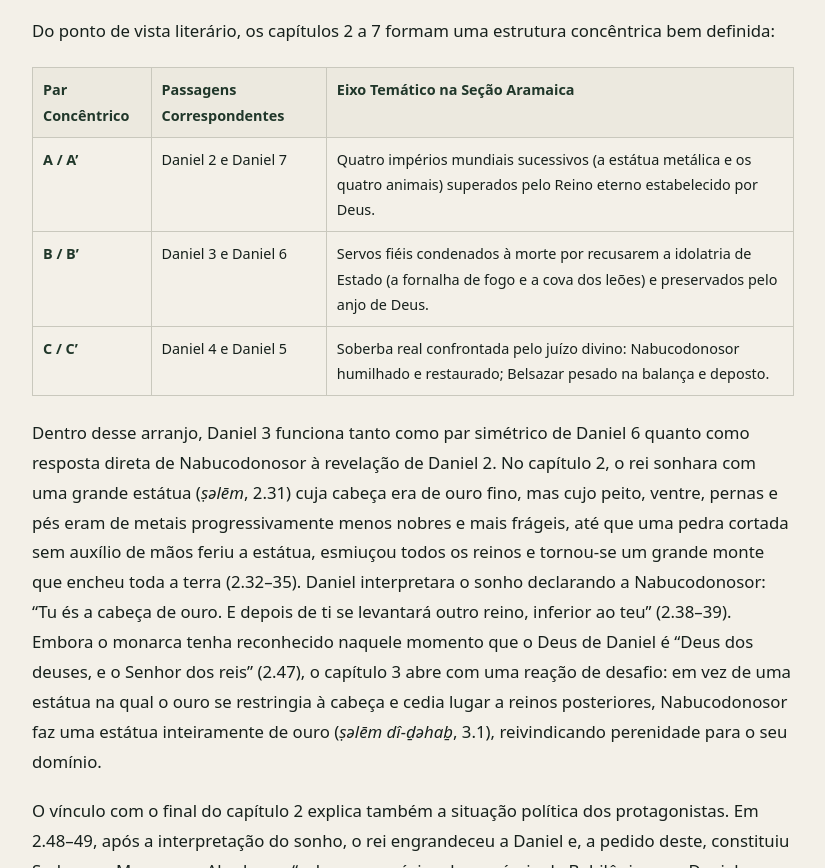
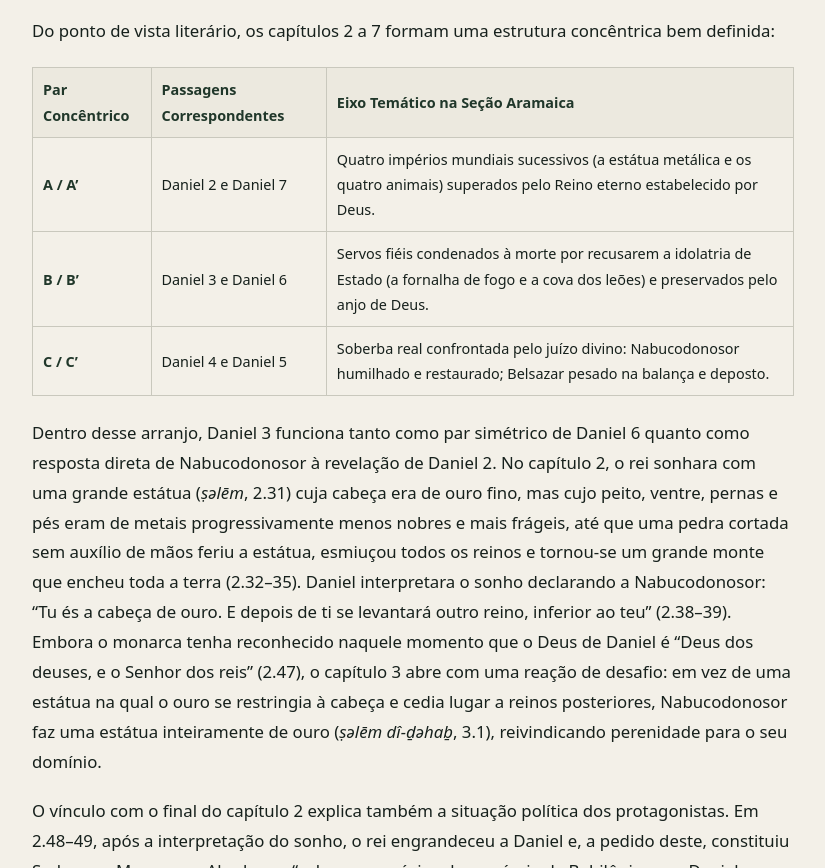
Before and after one commit to AlexSSCoelho/EstudosBiblicos, a plain HTML site: page dist/estudos/daniel-3-16-18/index.html in a window 1280 px wide. Shown: the part 2206-3074 px from the top of the page, without its empty margins (269-1094 px from the left). Drawn offline with Linux system fonts and the light colour scheme.

Commit message:
fix(css): centralizar verticalmente celulas das grades e documentar regra

```diff
--- a/assets/study.css
+++ b/assets/study.css
@@ -679,7 +679,7 @@ figcaption strong {
   padding: 9px 10px;
   border: 1px solid var(--line);
   text-align: left;
-  vertical-align: top;
+  vertical-align: middle;
 }
 .prose th { background: var(--paper-2); color: var(--forest-2); }
 
--- a/dist/assets/study.css
+++ b/dist/assets/study.css
@@ -679,7 +679,7 @@ figcaption strong {
   padding: 9px 10px;
   border: 1px solid var(--line);
   text-align: left;
-  vertical-align: top;
+  vertical-align: middle;
 }
 .prose th { background: var(--paper-2); color: var(--forest-2); }
 
```
Also changed, not shown: 7 other files.
